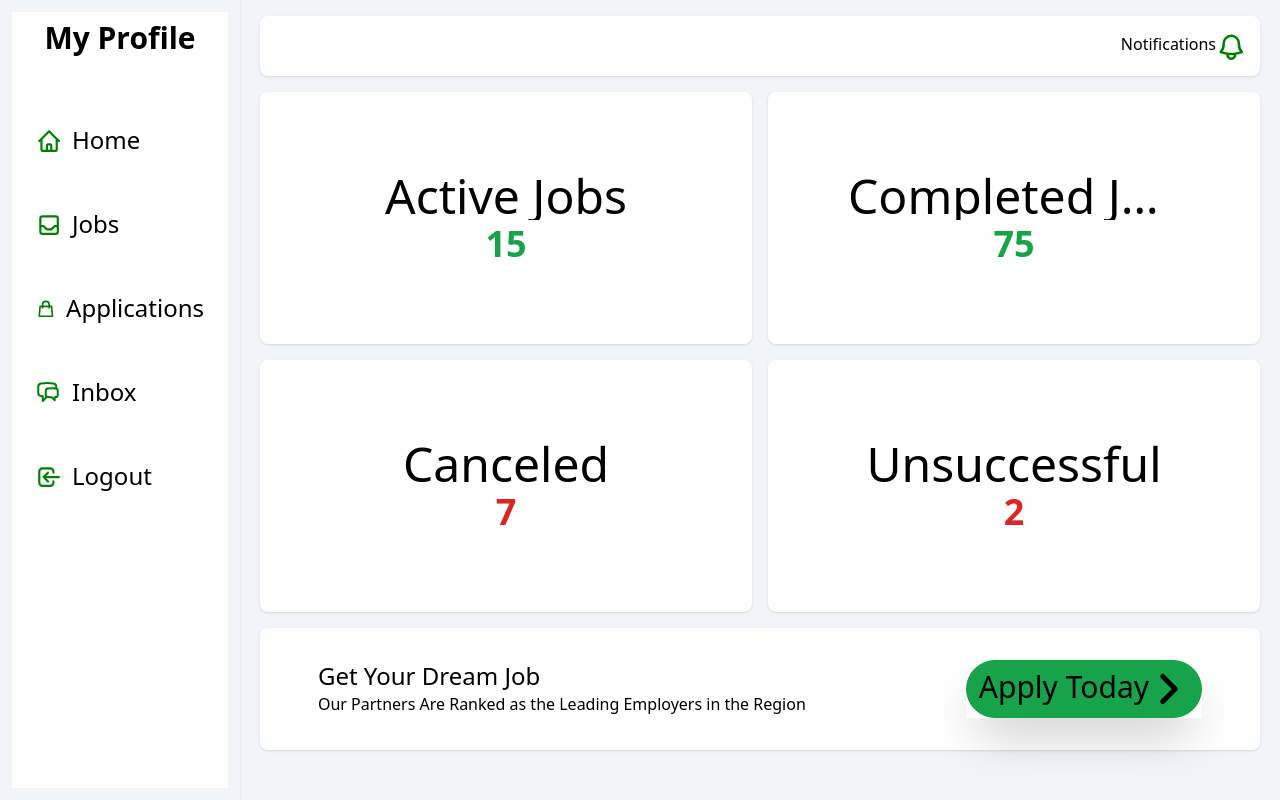
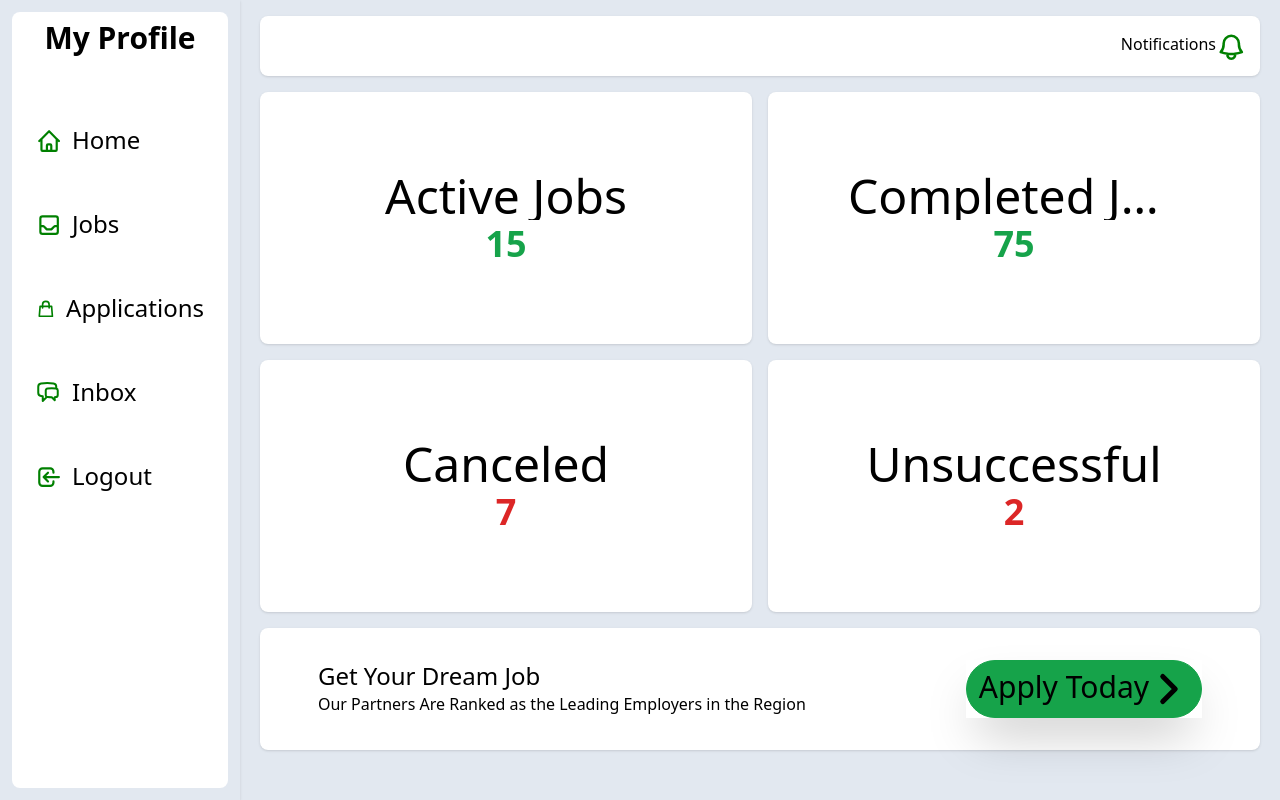
Before and after one commit to alemba-21/poverty-line, a React (Create React App) app in the folder frontend/: page /user-dashboard in a window 1280 px wide. Built offline with nearby package versions, Linux system fonts and the light colour scheme.

Commit message:
styling adjustments

```diff
--- a/frontend/src/components/userdashboard/user.jsx
+++ b/frontend/src/components/userdashboard/user.jsx
@@ -3,9 +3,9 @@ import { Link } from "react-router-dom";
 
 export default function UserDashboard() {
   return (
-    <div className="flex bg-slate-100">
-      <div className="flex flex-col h-screen p-3 shadow w-60">
-        <div className="space-y-9 bg-white h-screen">
+    <div className="flex bg-slate-200 ">
+      <div className="flex flex-col h-screen p-3 shadow w-60 ">
+        <div className="space-y-9 bg-white h-screen rounded-lg">
           <div className="flex justify-center mt-2">
             <span className="text-3xl font-bold">My Profile</span>
           </div>
@@ -18,7 +18,7 @@ export default function UserDashboard() {
                 >
                   <svg
                     xmlns="http://www.w3.org/2000/svg"
-                    className="w-6 h-6"
+                    className="w-6 h-6 "
                     fill="none"
                     viewBox="0 0 22 22"
                     stroke="green"
```
